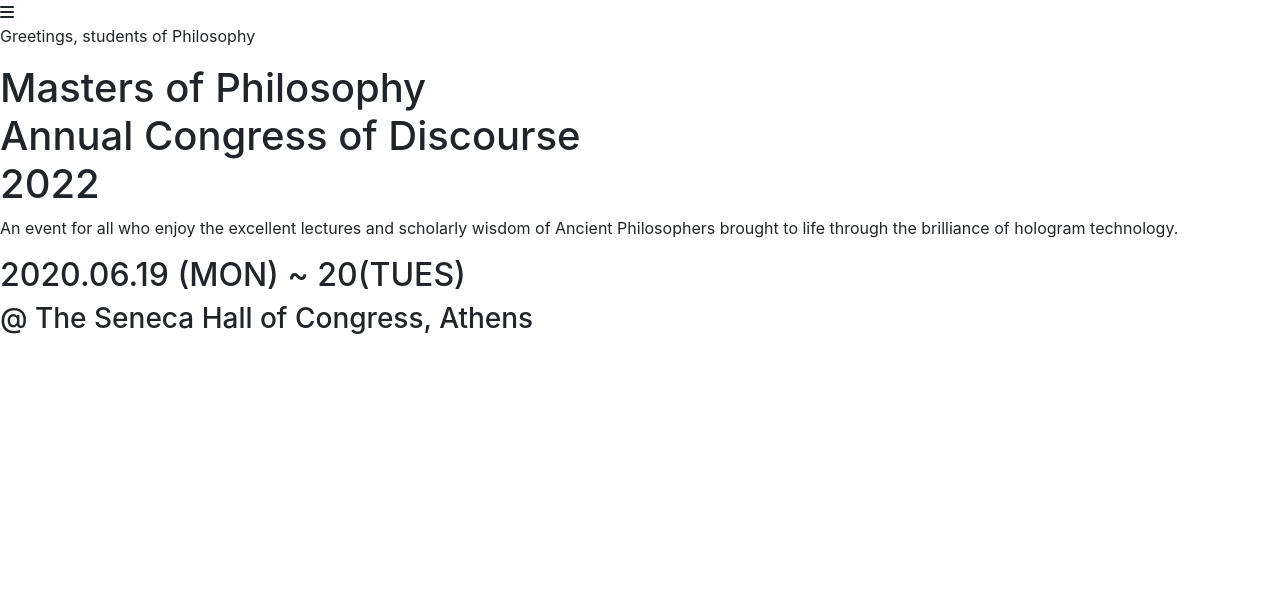
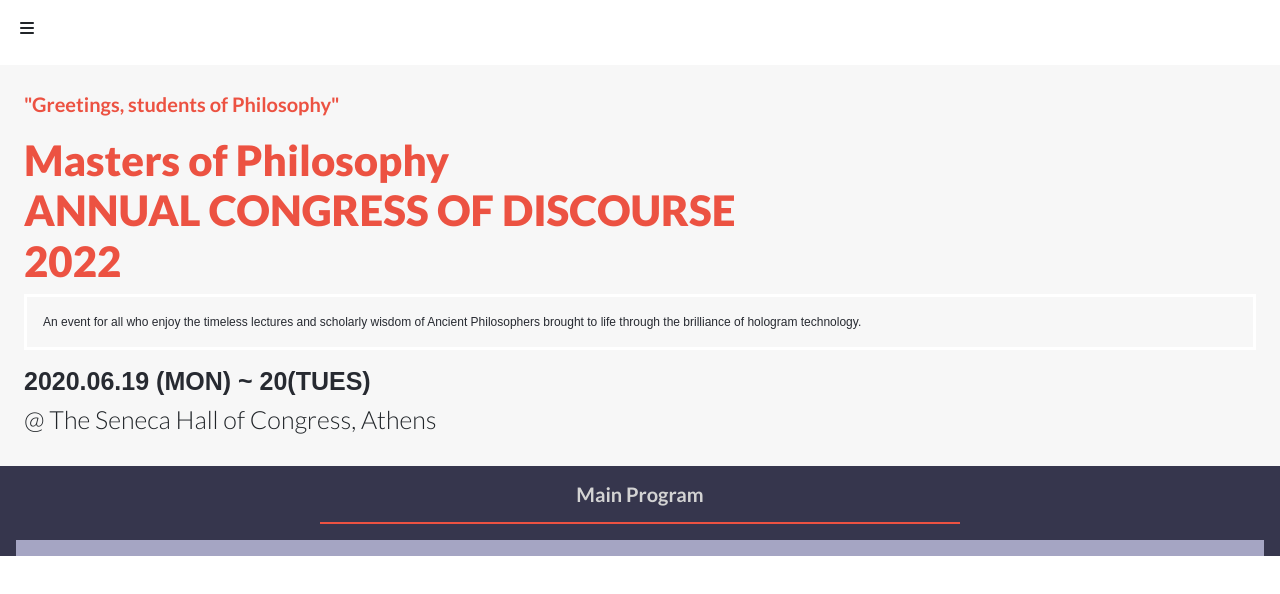
Before and after one commit to godiarksel/capstone-alpha-one, a plain HTML site: page home.html in a window 1280 px wide. Drawn offline with nearby package versions, Linux system fonts and the light colour scheme; a web font is replaced by a local one.

Commit message:
Add styling to home section

```diff
--- /dev/null
+++ b/css/global.css
@@ -0,0 +1,18 @@
+@import url('http://fonts.cdnfonts.com/css/cocogoose');
+@import url('https://fonts.googleapis.com/css2?family=Lato:ital,wght@0,100;0,300;0,700;0,900;1,100;1,300;1,400;1,700;1,900&display=swap');
+* {
+  margin: 0%;
+  padding: 0%;
+  box-sizing: border-box;
+  font-family: Lato, sans-serif;
+}
+
+:root {
+  --font-color-one: #272a31;
+  --font-color-two: #ec5242;
+  --font-color-three: #d3d3d3;
+  --bg-color-nav: #f7f7f7;
+  --brd-color-home: #fff;
+  --bg-color-prog: rgb(54, 54, 77);
+  --bg-color-content: rgb(165, 165, 195);
+}
--- /dev/null
+++ b/css/homepage/homesection.css
@@ -0,0 +1,32 @@
+.home {
+  background-color: var(--bg-color-nav);
+}
+.home__para1 {
+  color: var(--font-color-two);
+  font-size: 20px;
+  font-weight: 600;
+}
+
+.home h1 {
+  font-size: 42px;
+  font-weight: 800;
+  color: var(--font-color-two);
+}
+.home__para2 {
+  font-family: cocogoose, sans-serif;
+  font-size: 12px;
+  font-weight: 500;
+  color: var(--font-color-one);
+  border: solid;
+  border-color: var(--brd-color-home);
+}
+.home h2 {
+  font-family: cocogoose, sans-serif;
+  font-size: 25px;
+  font-weight: 800;
+  color: var(--font-color-one);
+}
+.home h3 {
+font-style: 600;
+font-size: 25px;
+}
--- /dev/null
+++ b/css/homepage/navsection.css
@@ -0,0 +1,5 @@
+.open-menu {
+margin: 20px;
+height: 25px;
+width: 25px;
+}
--- /dev/null
+++ b/css/homepage/programsection.css
@@ -0,0 +1,14 @@
+.program {
+  background-color: var(--bg-color-prog);
+}
+.program h2 {
+  color: var(--font-color-three);
+  font-size: 20px;
+  font-weight: 600;
+  border-bottom: 2px solid var(--font-color-two);
+  width: 50%;
+}
+
+.program__container__content {
+  background-color: var(--bg-color-content);
+}
--- a/home.html
+++ b/home.html
@@ -4,6 +4,12 @@
   <meta charset="UTF-8">
   <meta http-equiv="X-UA-Compatible" content="IE=edge">
   <meta name="viewport" content="width=device-width, initial-scale=1.0">
+
+  <link rel="stylesheet" href="css/global.css">
+  <link rel="stylesheet" href="./css/homepage/navsection.css">
+  <link rel="stylesheet" href="./css/homepage/homesection.css">
+  <link rel="stylesheet" href="./css/homepage/programsection.css">
+
   <link rel="stylesheet" href="https://cdn.jsdelivr.net/npm/bootstrap@4.0.0/dist/css/bootstrap.min.css" integrity="sha384-Gn5384xqQ1aoWXA+058RXPxPg6fy4IWvTNh0E263XmFcJlSAwiGgFAW/dAiS6JXm" crossorigin="anonymous">
   <script src="https://kit.fontawesome.com/bdd8845187.js" crossorigin="anonymous"></script>
   <title>Masters of Philosophy</title>
@@ -11,19 +17,21 @@
 <body>
 <main>
 <header>
-  <nav>
-    <i class="fa-solid fa-bars p-20"></i>
+  <nav class="navigation">
+    <i class="fa-solid fa-bars open-menu"></i>
   </nav>
-  <p>
-    Greetings, students of Philosophy
+</header>
+<section class="home p-4">
+  <p class="home__para1">
+    "Greetings, students of Philosophy"
   </p>
   <h1>
     Masters of Philosophy </br>
-    Annual Congress of Discourse </br>
+    ANNUAL CONGRESS OF DISCOURSE </br>
     2022 </br>
   </h1>
-  <p>
-    An event for all who enjoy the excellent lectures
+  <p class="home__para2 p-3">
+    An event for all who enjoy the timeless lectures
     and scholarly wisdom of Ancient Philosophers brought to life
     through the brilliance of hologram technology.
   </p>
@@ -33,7 +41,21 @@
   <h3>
     @ The Seneca Hall of Congress, Athens
   </h3>
-</header>
+</section>
+
+<section class="program">
+  <h2 class="text-center p-3 m-auto">
+    Main Program
+  </h2>
+  <div class="program__container d-flex flex-column m-3">
+    <div class="program__container__content d-flex flex-row">
+      <i></i>
+      <h3></h3>
+      <p></p>
+    </div>
+
+  </div>
+</section>
 </main>
 </body>
 </html>
```
